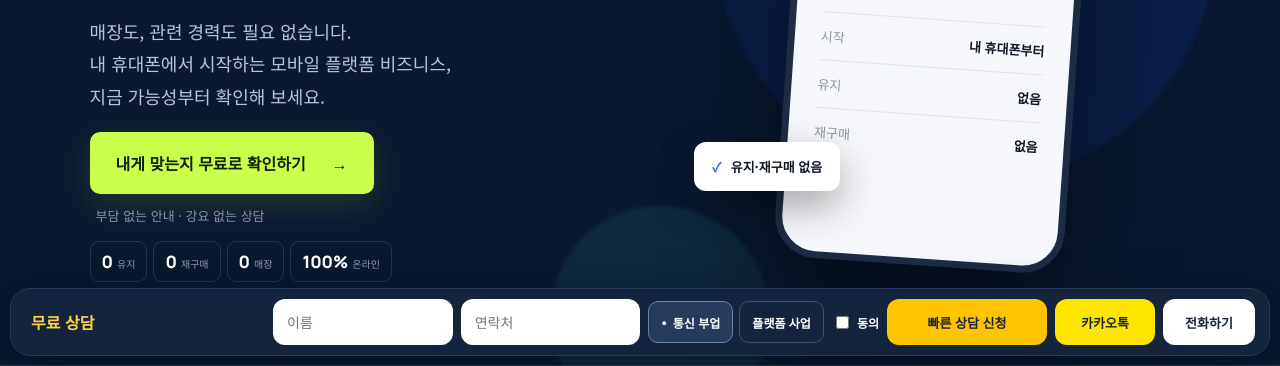
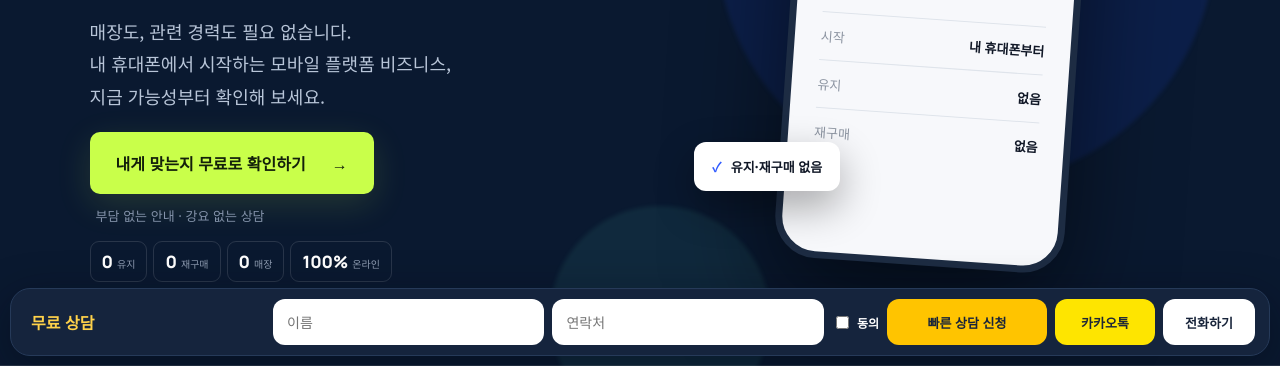
Before and after one commit to masha38/mobile-business-landing, a plain HTML site: page index.html in a window 1280 px wide. Shown: the part 434-800 px from the top of the page. Drawn offline with Linux system fonts and the light colour scheme.

Commit message:
Remove quick consultation category options

```diff
--- a/index.html
+++ b/index.html
@@ -12,6 +12,7 @@
   <link rel="stylesheet" href="hero-marketing.css" />
   <link rel="stylesheet" href="stories.css" />
   <link rel="stylesheet" href="recommendation.css" />
+  <link rel="stylesheet" href="quickbar-fix.css" />
 </head>
 <body>
   <header class="topbar">
@@ -193,10 +194,6 @@
         <label><span class="sr-only">이름</span><input name="quickName" type="text" placeholder="이름" autocomplete="name" required /></label>
         <label><span class="sr-only">연락처</span><input name="quickPhone" type="tel" placeholder="연락처" autocomplete="tel" inputmode="numeric" required /></label>
       </div>
-      <div class="quick-options" aria-label="관심 분야">
-        <label><input type="radio" name="interest" value="통신 부업" checked /><span>통신 부업</span></label>
-        <label><input type="radio" name="interest" value="플랫폼 사업" /><span>플랫폼 사업</span></label>
-      </div>
       <label class="quick-agree"><input type="checkbox" required /><span>동의</span></label>
       <button class="quick-submit" type="submit">빠른 상담 신청</button>
       <a class="quick-kakao" href="https://open.kakao.com/o/pqrWR9zi" target="_blank" rel="noopener noreferrer">카카오톡</a>
--- /dev/null
+++ b/quickbar-fix.css
@@ -0,0 +1,3 @@
+.quick-consult form{grid-template-columns:240px minmax(340px,1fr) auto 160px 100px 92px}
+@media(max-width:1100px){.quick-consult form{grid-template-columns:110px 1fr auto 145px 86px}}
+@media(max-width:720px){.quick-consult form{grid-template-columns:1fr 1fr 46px}}
```
